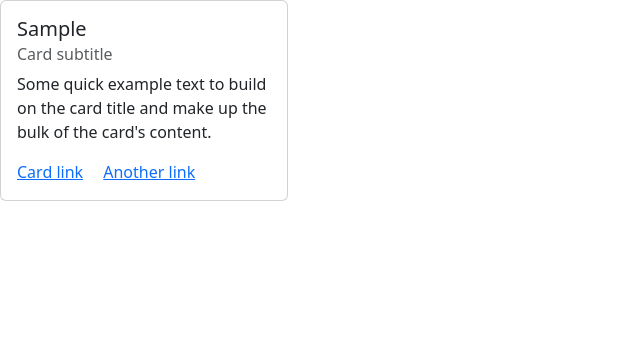
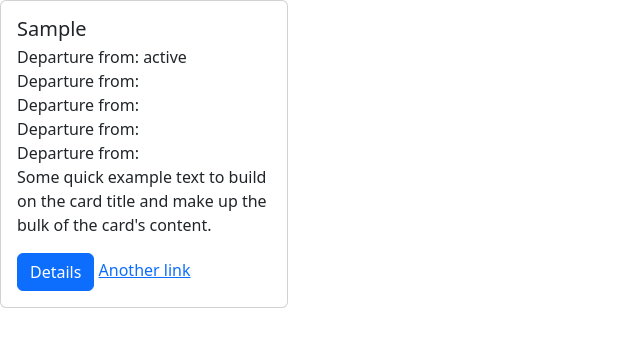
Before and after one commit to ValaA88/event-calendar, a PHP site: page / in a window 1280 px wide. Shown: the top 347 px of the page, without its empty margins (0-640 px from the left). Run offline with PHP 8.4, Linux system fonts and the light colour scheme; tables that the repository leaves empty or names only in its code hold one stand-in row (values such as "Sample post"); data that the repository does not hold is empty.

Commit message:
feat: adding basic game info to card

```diff
--- a/db_connect_mamp/index.php
+++ b/db_connect_mamp/index.php
@@ -15,9 +15,17 @@ if(mysqli_num_rows($result) == 0){
     $layout .="<div class='card' style='width: 18rem;'>
     <div class='card-body'>
       <h5 class='card-title'>{$value['sport']}</h5>
-      <h6 class='card-subtitle mb-2 text-body-secondary'>Card subtitle</h6>
+      <h6 class='card-subtitle mb-2 text-body-secondary'>{$value['seasonGame']}</h6>
+
+      <h7 class='card-title'>Departure from: {$value['status']}</h7><br>
+      <h8 class='card-title'>Departure from: {$value['timeVenueUTC']}</h8><br>
+      <h9 class='card-title'>Departure from: {$value['dateVenue']}</h9><br>
+      <h9 class='card-title'>Departure from: {$value['homeTeam']}</h9><br>
+      <h9 class='card-title'>Departure from: {$value['awayTeam']}</h9><br>
+
+
       <p class='card-text'>Some quick example text to build on the card title and make up the bulk of the card's content.</p>
-      <a href='#' class='card-link'>Card link</a>
+      <a href='details.php?id={$value['id']}' class='btn btn-primary'>Details</a>
       <a href='#' class='card-link'>Another link</a>
     </div>
   </div>";
```
